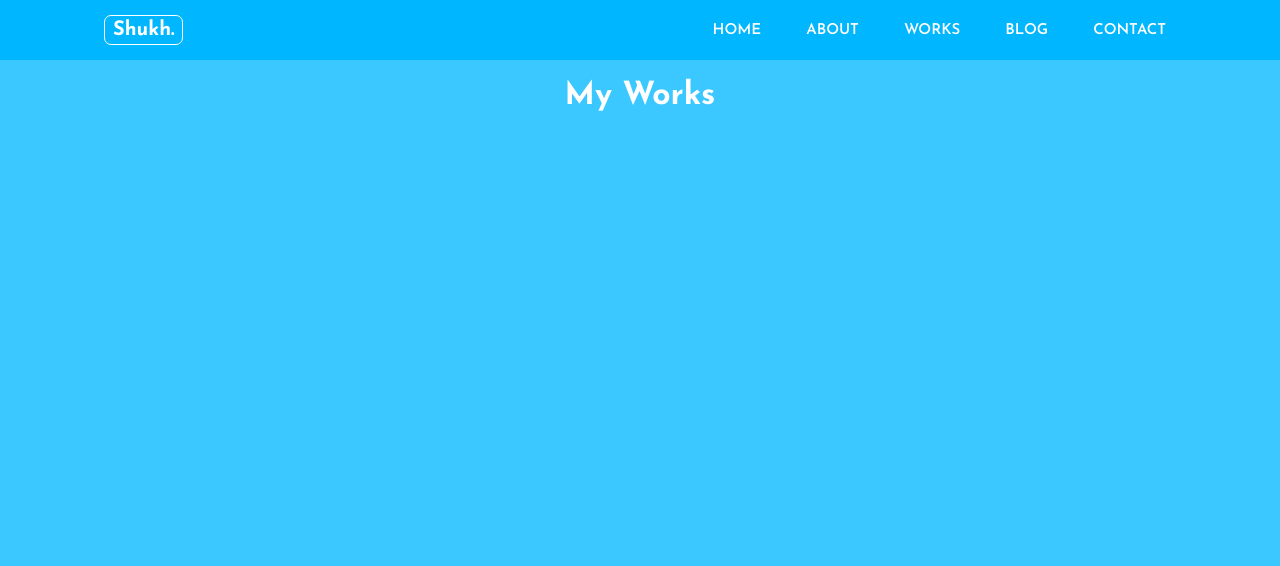
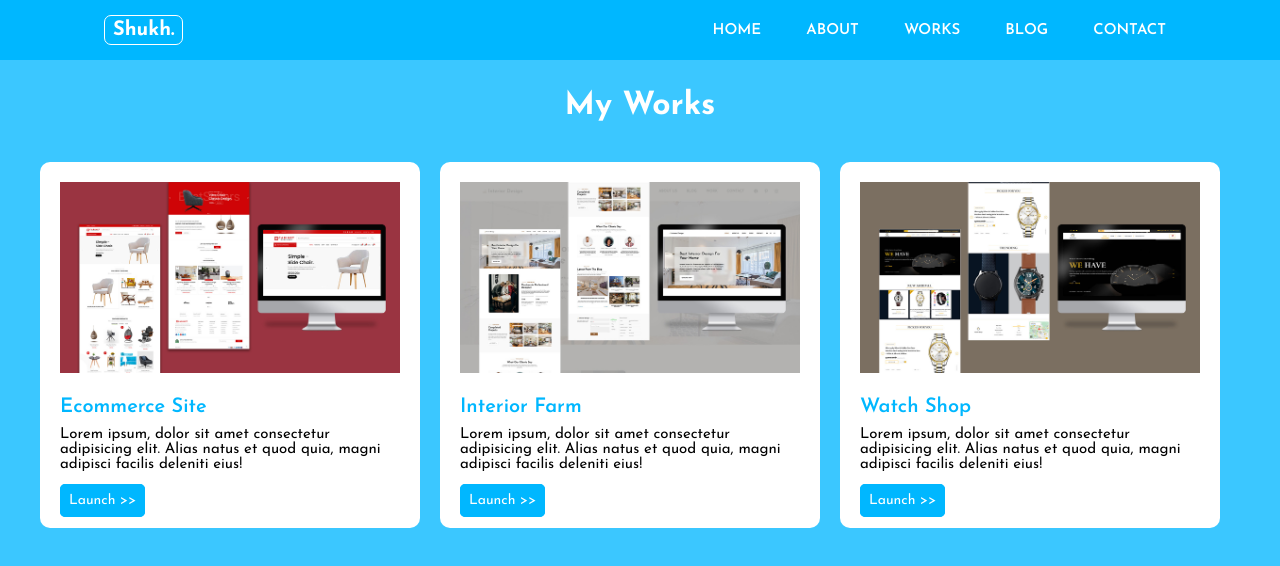
Before and after one commit to Shukh94/shopify-class-task-2, a plain HTML site: page works.html in a window 1280 px wide. Drawn offline with Linux system fonts and the light colour scheme.

```diff
--- a/css/style.css
+++ b/css/style.css
@@ -196,25 +196,61 @@ hr {
   margin-top: 40px;
   text-align: center;
 }
+.works-heading h1,
+.blog-heading h1,
+.contact-heading h1 {
+  color: #fff;
+  text-align: center;
+  margin-top: 30px;
+  margin-bottom: 20px;
+}
 
-.home-btn a {
+.gallery {
+  width: 1200px;
+  display: flex;
+  margin: auto;
+}
+
+.works-card {
+  width: 400px;
+  margin: auto;
+  padding: 20px;
+  border-radius: 10px;
+  background-color: #fff;
+  margin-right: 20px;
+  margin-top: 20px;
+}
+
+.works-card img {
+  width: 100%;
+}
+
+.works-card h3 {
+  margin-top: 20px;
+  font-size: 20px;
+  color: rgb(0, 183, 255);
+  font-weight: 600;
+}
+
+.works-card p {
+  margin-top: 10px;
+  font-size: 15px;
+  margin-bottom: 20px;
+}
+
+.works-card a {
   text-decoration: none;
   color: #fff;
+  font-size: 14px;
   font-family: "Josefin Sans", sans-serif;
   background-color: rgb(0, 183, 255);
   border: 1px solid rgb(0, 183, 255);
-  padding: 10px;
+  padding: 8px;
   border-radius: 5px;
   cursor: pointer;
 }
 
-.home-btn a:hover {
+.works-card a:hover {
   background-color: transparent;
   color: rgb(2, 171, 255);
 }
-
-.works-heading h1 {
-  color: #fff;
-  text-align: center;
-  margin-top: 20px;
-}
--- a/works.html
+++ b/works.html
@@ -29,6 +29,35 @@
     <div class="works-area">
       <div class="works-heading">
         <h1>My Works</h1>
+        <div class="gallery">
+          <div class="works-card">
+            <img src="images/works/Ecommerce Mockup.jpg" alt="" />
+            <h3>Ecommerce Site</h3>
+            <p>
+              Lorem ipsum, dolor sit amet consectetur adipisicing elit. Alias
+              natus et quod quia, magni adipisci facilis deleniti eius!
+            </p>
+            <a href="#">Launch >></a>
+          </div>
+          <div class="works-card">
+            <img src="images/works/interior Mockup.jpg" alt="" />
+            <h3>Interior Farm</h3>
+            <p>
+              Lorem ipsum, dolor sit amet consectetur adipisicing elit. Alias
+              natus et quod quia, magni adipisci facilis deleniti eius!
+            </p>
+            <a href="#">Launch >></a>
+          </div>
+          <div class="works-card">
+            <img src="images/works/Watch Shop Mockup.jpg" alt="" />
+            <h3>Watch Shop</h3>
+            <p>
+              Lorem ipsum, dolor sit amet consectetur adipisicing elit. Alias
+              natus et quod quia, magni adipisci facilis deleniti eius!
+            </p>
+            <a href="#">Launch >></a>
+          </div>
+        </div>
       </div>
     </div>
 
```
Also changed, not shown: about.html (+0 -3 lines), blog.html (+3 -3 lines), contact.html (+2 -2 lines), images/works/Ecommerce Mockup.jpg (added), images/works/Watch Shop Mockup.jpg (added), images/works/interior Mockup.jpg (added).
